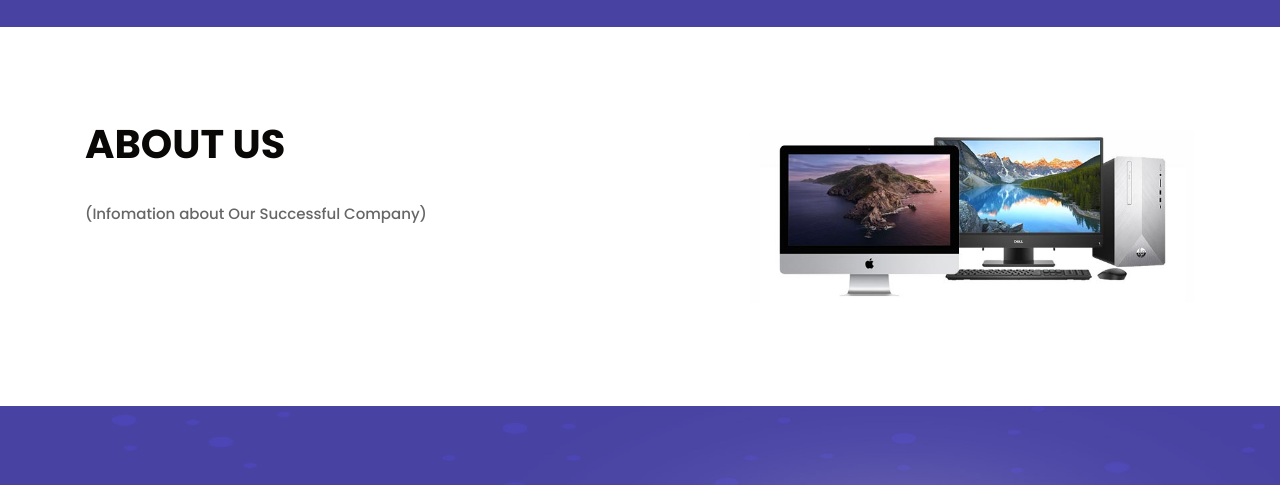
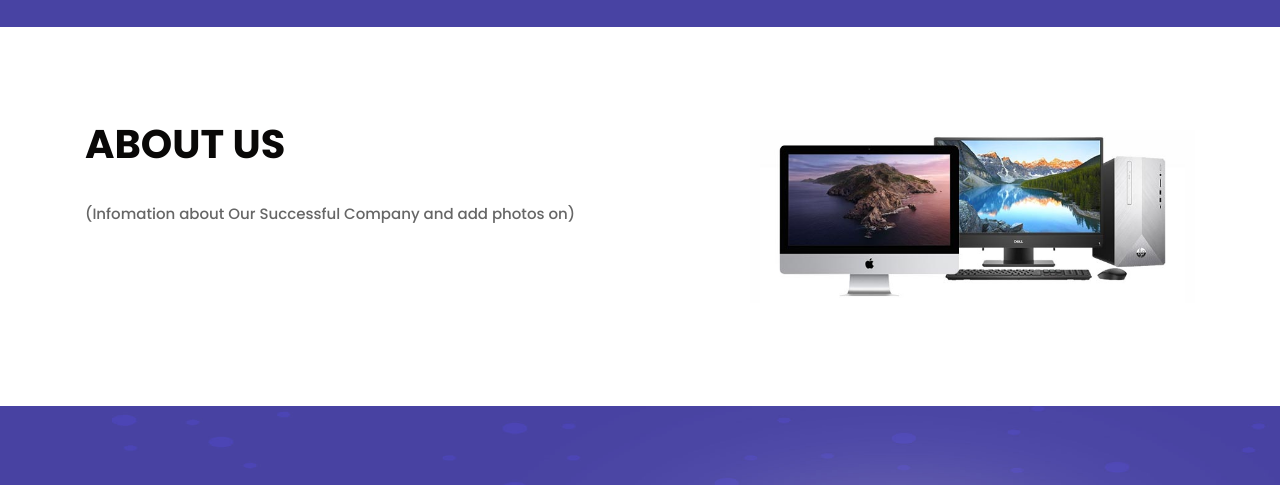
Before and after one commit to JennyHo1368/web, a plain HTML site: page html_website/about.html in a window 1280 px wide. Shown: the part 104-589 px from the top of the page. Drawn offline with nearby package versions, Linux system fonts and the light colour scheme; files that its build step writes are made by us from their sources; files whose address does not match are found by name.

Commit message:
add photos

```diff
--- a/html_website/about.html
+++ b/html_website/about.html
@@ -101,7 +101,7 @@
                <div class="col-md-7">
                   <div class="titlepage">
                      <h2>About Us</h2>
-                     <p>(Infomation about Our Successful Company)</p>
+                     <p>(Infomation about Our Successful Company and add photos on)</p>
                   </div>
                </div>
                <div class="col-md-5">
```
